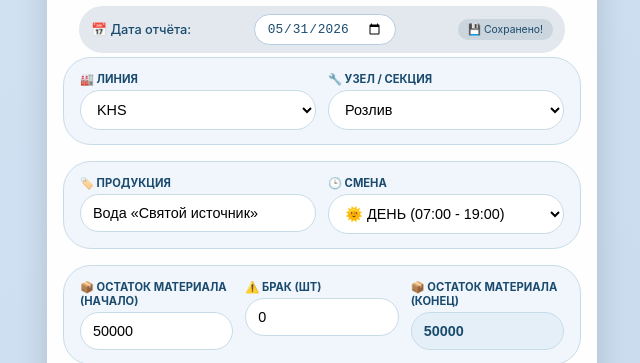
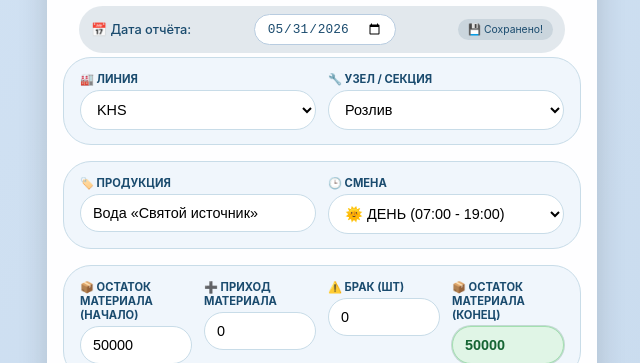
Before and after one commit to istoksv/Zavod4, a plain HTML site: page index.html in a window 1280 px wide. Shown: the part 437-800 px from the top of the page, without its empty margins (318-958 px from the left). Drawn offline with Linux system fonts and the light colour scheme.

Commit message:
Update index.html

```diff
--- a/index.html
+++ b/index.html
@@ -193,6 +193,20 @@
             background: #e4eff8;
             font-weight: 700;
             color: #1a4b6e;
+            transition: all 0.1s ease;
+        }
+        /* Динамическая подсветка остатка: красный при <40000, зелёный при >=40000 */
+        .material-field .readonly-value.low-stock {
+            background: #ffe5e5;
+            color: #b91c1c;
+            border: 1px solid #ffb3b3;
+            box-shadow: 0 0 0 1px rgba(185, 28, 28, 0.2);
+        }
+        .material-field .readonly-value.normal-stock {
+            background: #e0f5e6;
+            color: #166534;
+            border: 1px solid #a3e0b0;
+            box-shadow: 0 0 0 1px rgba(22, 101, 52, 0.2);
         }
 
         .stats-grid {
@@ -545,10 +559,15 @@
             </div>
         </div>
 
+        <!-- БЛОК МАТЕРИАЛОВ: добавлено поле ПРИХОД -->
         <div class="material-row">
             <div class="material-field">
                 <label>📦 ОСТАТОК МАТЕРИАЛА (НАЧАЛО)</label>
                 <input type="number" id="materialStart" value="50000" step="100" placeholder="шт/кг">
+            </div>
+            <div class="material-field">
+                <label>➕ ПРИХОД МАТЕРИАЛА</label>
+                <input type="number" id="materialIncome" value="0" step="100" placeholder="шт/кг">
             </div>
             <div class="material-field">
                 <label>⚠️ БРАК (шт)</label>
@@ -708,6 +727,7 @@
     const hourlyTbody = document.getElementById('hourlyTbody');
     const bodyEl = document.body;
     const materialStartInput = document.getElementById('materialStart');
+    const materialIncomeInput = document.getElementById('materialIncome');
     const defectAmountInput = document.getElementById('defectAmount');
     const materialEndInput = document.getElementById('materialEnd');
     const shiftSelect = document.getElementById('shiftSelect');
@@ -723,12 +743,29 @@
     const activeStopInfoDiv = document.getElementById('activeStopInfo');
     const reasonSection = document.getElementById('reasonSection');
 
+    // Функция для обновления стиля поля остатка (красный при <40000, зеленый при >=40000)
+    function updateMaterialEndColor() {
+        const endValue = parseFloat(materialEndInput.value) || 0;
+        // Удаляем старые классы
+        materialEndInput.classList.remove('low-stock', 'normal-stock');
+        if (endValue < 40000) {
+            materialEndInput.classList.add('low-stock');
+        } else {
+            materialEndInput.classList.add('normal-stock');
+        }
+    }
+
+    // НОВАЯ ФУНКЦИЯ РАСЧЁТА ОСТАТКА с учётом прихода + обновление цвета
     function calculateMaterialEnd() {
         const fact = parseFloat(factTotalHidden.value) || 0;
         const defect = parseFloat(defectAmountInput.value) || 0;
         const start = parseFloat(materialStartInput.value) || 0;
-        const end = start - (fact + defect);
+        const income = parseFloat(materialIncomeInput.value) || 0;
+        // Формула: Остаток конец = Остаток начало + Приход - (Факт + Брак)
+        const end = start + income - (fact + defect);
         materialEndInput.value = end >= 0 ? end : 0;
+        // Обновляем цветовую индикацию
+        updateMaterialEndColor();
         autoSave();
         return materialEndInput.value;
     }
@@ -742,6 +779,7 @@
         factTotalDisplay.innerText = maxVal;
         factTotalHidden.value = maxVal;
         updateEfficiencyUI();
+        calculateMaterialEnd(); // Пересчитываем остаток при изменении факта
         autoSave();
         return maxVal;
     }
@@ -887,6 +925,7 @@
         const eff = efficiencySpan.innerText;
         const totalDowntime = totalDowntimeSec;
         const materialStart = materialStartInput.value;
+        const materialIncome = materialIncomeInput.value;
         const defect = defectAmountInput.value;
         const materialEnd = materialEndInput.value;
 
@@ -906,6 +945,7 @@
         rows.push([]);
         rows.push(["УЧЁТ МАТЕРИАЛОВ И БРАКА"]);
         rows.push(["Остаток материала (начало)", materialStart]);
+        rows.push(["Приход материала", materialIncome]);
         rows.push(["Брак (шт)", defect]);
         rows.push(["Остаток материала (конец)", materialEnd]);
         rows.push(["Расход материала (выпуск + брак)", (parseFloat(fact) + parseFloat(defect))]);
@@ -951,6 +991,7 @@
         lineSelect.value = 'KHS';
         nodeSelect.value = 'Розлив';
         materialStartInput.value = '50000';
+        materialIncomeInput.value = '0';
         defectAmountInput.value = '0';
         planInput.value = '48000';
         document.getElementById('machineSpeed').value = '4000';
@@ -970,6 +1011,7 @@
             lineSelect: lineSelect.value,
             nodeSelect: nodeSelect.value,
             materialStart: materialStartInput.value,
+            materialIncome: materialIncomeInput.value,
             defectAmount: defectAmountInput.value,
             planShift: planInput.value,
             machineSpeed: document.getElementById('machineSpeed').value,
@@ -996,6 +1038,7 @@
             lineSelect.value = s.lineSelect || 'KHS';
             nodeSelect.value = s.nodeSelect || 'Розлив';
             materialStartInput.value = s.materialStart || '50000';
+            materialIncomeInput.value = s.materialIncome || '0';
             defectAmountInput.value = s.defectAmount || '0';
             planInput.value = s.planShift || '48000';
             document.getElementById('machineSpeed').value = s.machineSpeed || '4000';
@@ -1023,6 +1066,7 @@
     modalCancelBtn.addEventListener('click', closeModal);
     planInput.addEventListener('input', () => { updateEfficiencyUI(); autoSave(); });
     materialStartInput.addEventListener('input', calculateMaterialEnd);
+    materialIncomeInput.addEventListener('input', calculateMaterialEnd);
     defectAmountInput.addEventListener('input', calculateMaterialEnd);
     shiftSelect.addEventListener('change', () => { rebuildHourlyTable(); updateFactFromHours(); calculateMaterialEnd(); autoSave(); });
     lineSelect.addEventListener('change', () => autoSave());
@@ -1048,6 +1092,8 @@
     updateTotalDowntimeUI();
     updateBodyBackground();
     renderStopsLog();
+    // Инициализация цвета при загрузке
+    updateMaterialEndColor();
 </script>
 </body>
 </html>
```
